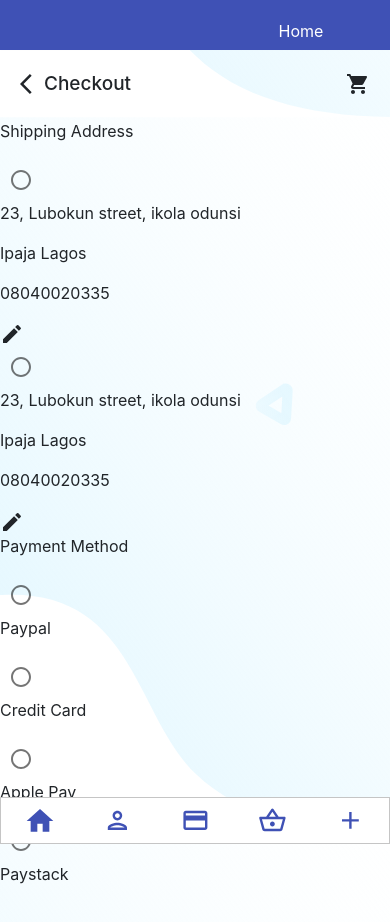
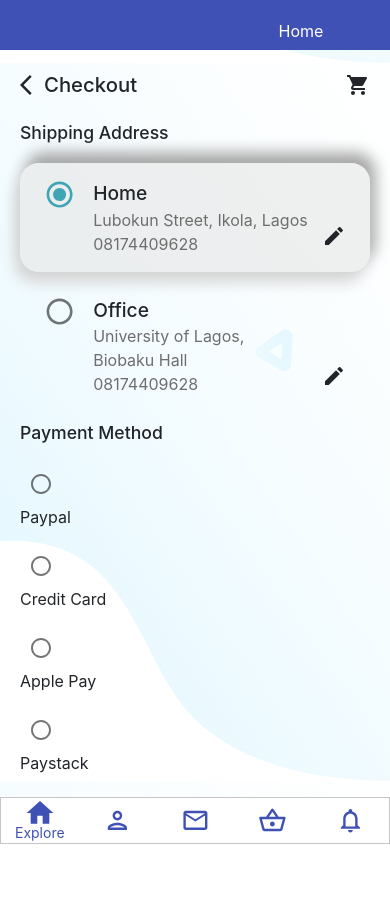
Before and after one commit to lenajeremy/main-tradex-frontend, a React (Create React App) app: page /checkout in a window 390 px wide. Shown: the top 922 px of the page. After the commit the page ends 844 px from the top, so only its background shows below. Built offline with nearby package versions, Linux system fonts and the light colour scheme.

Commit message:
'hellothere'

```diff
--- a/src/components/MainCheckout.jsx
+++ b/src/components/MainCheckout.jsx
@@ -1,13 +1,14 @@
 import React from 'react';
 import { Edit, ArrowBackIos, ShoppingCart } from '@material-ui/icons';
-import { useHistory, Link } from 'react-router-dom';
+import { useHistory } from 'react-router-dom';
 import {Radio} from '@material-ui/core';
 import { motion } from 'framer-motion';
+// import {Typography} from '@material-ui/core';
 
 
 function MainCheckout() {
   const history = useHistory();
-  const [address, setAddress] = React.useState('');
+  const [address, setAddress] = React.useState('home');
   const [paymentMethod, setPaymentMethod] = React.useState('');
 
   return (
@@ -21,20 +22,20 @@ function MainCheckout() {
       </motion.div>
       <div className = 'checkoutAddress'>
         <p className = 'heading'>Shipping Address</p>
-<div className = 'shipping_address'>
-  <Radio onChange = {()=> setAddress('home')} checked = {address === 'home'}/>
-  <p>23, Lubokun street, ikola odunsi</p>
-  <p>Ipaja Lagos</p>
-  <p>08040020335</p>
-  <Edit/>
-</div>
-<div className = 'shipping_address'>
-<Radio onChange = {()=> setAddress('office')} checked = {address === 'office'}/>
-  <p>23, Lubokun street, ikola odunsi</p>
-  <p>Ipaja Lagos</p>
-  <p>08040020335</p>
-  <Edit/>
-</div>
+        <ShippingAddress
+          isActive = {address === 'home'}
+          name = 'Home'
+          location = 'Lubokun Street, Ikola, Lagos'
+          number = '08174409628'
+          editAddress = {value => setAddress(value)}
+        />
+        <ShippingAddress
+          isActive = {address === 'office'}
+          name = 'Office'
+          location = 'University of Lagos, Biobaku Hall'
+          number = '08174409628'
+          editAddress = {value => setAddress(value)}
+        />
         <p className = 'heading'>Payment Method</p>
         <div className = 'payment_method'>
           <Radio onChange = {() => setPaymentMethod('paypal')}  checked = {paymentMethod === 'paypal'}/> <p>Paypal</p>
@@ -48,10 +49,23 @@ function MainCheckout() {
         <div className = 'payment_method'>
           <Radio onChange = {() => setPaymentMethod('paystack')}  checked = {paymentMethod === 'paystack'} /> <p>Paystack</p>
         </div>
-
       </div>
     </form>
   )
 }
 
+
+function ShippingAddress(props){
+ return(
+  <div className = {`shipping_address mb-2 ${props.isActive ? 'active' : ''}`} id = {props.name.toLowerCase()}>
+  <Radio className= 'p-0' onChange = {()=> props.editAddress(props.name.toLowerCase())} checked = {props.isActive}/>
+  <div>
+ <p className = 'place'>{props.name}</p>
+ <p className = 'address'>{props.location}</p>
+    <p className = 'address'>{props.number}</p>
+    <Edit className = 'editSvg'/>
+  </div>
+</div>
+ )
+}
 export default MainCheckout
--- a/src/components/SideBar.jsx
+++ b/src/components/SideBar.jsx
@@ -2,7 +2,7 @@ import React from 'react';
 import { useSelector, useDispatch } from 'react-redux';
 import { Link} from 'react-router-dom';
 import { editSidebar } from '../actions';
-import { CreditCardOutlined, HomeOutlined, PersonOutlined, ShoppingBasketOutlined, Add, Home, Person, ShoppingBasket, CreditCardTwoTone} from '@material-ui/icons';
+import { MailOutline, HomeOutlined, PersonOutlined, ShoppingBasketOutlined, Notifications, NotificationsOutlined, Home, Person, ShoppingBasket, Mail} from '@material-ui/icons';
 import './styles/Sidebar.css';
 
 
@@ -25,10 +25,10 @@ function Sidebar(props) {
       <div className='sideBar__links right active'>
         <div className='top'></div>
         <div className='bottom'></div>
-        {!userDetails.id ? userDetails.userType === 'buyer' ? <Link onClick = {() => dispatch(editSidebar({ value: 'cart' }))} to='/login'><ShoppingBasket/><span className = 'text'>Your Cart</span></Link> :
-        <Link onClick = {() => dispatch(editSidebar({ value: 'store' }))} to={'/login'}><ShoppingBasket/><span className = 'text'>Your Store</span></Link> :
-      userDetails.userType === 'buyer' ? <Link onClick = {() => dispatch(editSidebar({ value: 'cart' }))} to={'/user/' + userDetails.id.toString() + '/cart'}><ShoppingBasket/><span className = 'text'>Your Cart<span className = 'products_length'>{products.length}</span></span></Link> :
-      <Link onClick = {() => dispatch(editSidebar({ value: 'store' }))} to={'/user/' + userDetails.id.toString() + '/store'}><ShoppingBasket/><span className = 'text'>Your Store</span><span className = 'products_length'>{products.length}</span></Link>
+        {!userDetails.id ? userDetails.userType === 'buyer' ? <Link onClick = {() => dispatch(editSidebar({ value: 'cart' }))} to='/login'><ShoppingBasket/><span className = 'text'>Cart</span></Link> :
+        <Link onClick = {() => dispatch(editSidebar({ value: 'store' }))} to={'/login'}><ShoppingBasket/><span className = 'text'>Store</span></Link> :
+      userDetails.userType === 'buyer' ? <Link onClick = {() => dispatch(editSidebar({ value: 'cart' }))} to={'/user/' + userDetails.id.toString() + '/cart'}><ShoppingBasket/><span className = 'text'>Cart<span className = 'products_length'>{products.length}</span></span></Link> :
+      <Link onClick = {() => dispatch(editSidebar({ value: 'store' }))} to={'/user/' + userDetails.id.toString() + '/store'}><ShoppingBasket/><span className = 'text'>Store</span><span className = 'products_length'>{products.length}</span></Link>
         }
       </div>
       )
@@ -37,10 +37,10 @@ function Sidebar(props) {
       <div className='sideBar__links right'>
         <div className='top'></div>
         <div className='bottom'></div>
-        {!userDetails.id ? userDetails.userType === 'buyer' ? <Link onClick = {() => dispatch(editSidebar({ value: 'cart' }))} to='/login'><ShoppingBasketOutlined/><span className = 'text'>Your Cart</span></Link> :
-        <Link onClick = {() => dispatch(editSidebar({ value: 'store' }))} to={'/login'}><ShoppingBasketOutlined/><span className = 'text'>Your Store</span></Link> :
-    userDetails.userType === 'buyer' ? <Link onClick = {() => dispatch(editSidebar({ value: 'cart' }))} to={'/user/' + userDetails.id.toString() + '/cart'}><ShoppingBasketOutlined/><span className = 'text'>Your Cart<span className = 'products_length'>{products.length}</span></span></Link> :
-    <Link onClick = {() => dispatch(editSidebar({ value: 'store' }))} to={'/user/' + userDetails.id.toString() + '/store'}><ShoppingBasketOutlined/><span className = 'text'>Your Store</span><span className = 'products_length'>{products.length}</span></Link>
+        {!userDetails.id ? userDetails.userType === 'buyer' ? <Link onClick = {() => dispatch(editSidebar({ value: 'cart' }))} to='/login'><ShoppingBasketOutlined/><span className = 'text'>Cart</span></Link> :
+        <Link onClick = {() => dispatch(editSidebar({ value: 'store' }))} to={'/login'}><ShoppingBasketOutlined/><span className = 'text'>Store</span></Link> :
+    userDetails.userType === 'buyer' ? <Link onClick = {() => dispatch(editSidebar({ value: 'cart' }))} to={'/user/' + userDetails.id.toString() + '/cart'}><ShoppingBasketOutlined/><span className = 'text'>Cart<span className = 'products_length'>{products.length}</span></span></Link> :
+    <Link onClick = {() => dispatch(editSidebar({ value: 'store' }))} to={'/user/' + userDetails.id.toString() + '/store'}><ShoppingBasketOutlined/><span className = 'text'>Store</span><span className = 'products_length'>{products.length}</span></Link>
         }
       </div>
     )
@@ -56,18 +56,18 @@ function Sidebar(props) {
         <div className={`sideBar__links right ${active === 'profile' ? 'active' : ''}`}>
             <div className='top'></div>
             <div className='bottom'></div>
-          <Link onClick = {() => dispatch(editSidebar({ value: 'profile' }))} to={userDetails.id ? `/user/${userDetails.id}/profile` :'/login'}>{active === 'profile' ? <Person/> : <PersonOutlined/>}<span className = 'text'>Your Profile</span></Link>
+          <Link onClick = {() => dispatch(editSidebar({ value: 'profile' }))} to={userDetails.id ? `/user/${userDetails.id}/profile` :'/login'}>{active === 'profile' ? <Person/> : <PersonOutlined/>}<span className = 'text'>Profile</span></Link>
         </div>
         <div className={`sideBar__links left ${active === 'account' ? 'active' : ''}`}>
             <div className='top'></div>
             <div className='bottom'></div>
-          <Link onClick = {() => dispatch(editSidebar({ value: 'account' }))} to={userDetails.id ? `/user/${userDetails.id}/account` : '/login' }>{active === 'account' ? <CreditCardTwoTone/> :<CreditCardOutlined/>}<span className = 'text'>Your Account</span></Link>
+          <Link onClick = {() => dispatch(editSidebar({ value: 'account' }))} to={userDetails.id ? `/user/${userDetails.id}/account` : '/login' }>{active === 'account' ? <Mail/> :<MailOutline/>}<span className = 'text'>Chats</span></Link>
         </div>
         {userTypeDeterminant()}
-        <div className={`sideBar__links right ${active === 'advertise' ? 'active' : ''}`}>
+        <div className={`sideBar__links right ${active === 'notifications' ? 'active' : ''}`}>
             <div className='top'></div>
             <div className='bottom'></div>
-          <Link onClick = {() => dispatch(editSidebar({ value: 'advertise' }))} to='/core/ads'><Add/><span className = 'text'>Advertise on TradeX</span></Link>
+          <Link onClick = {() => dispatch(editSidebar({ value: 'notifications' }))} to='/notifications'>{active === 'notifications' ? <Notifications/>: <NotificationsOutlined/>}<span className = 'text'>Notfcatns</span></Link>
         </div>
       </div>
     </div>
--- a/src/components/styles/Checkout.css
+++ b/src/components/styles/Checkout.css
@@ -26,7 +26,7 @@
   cursor:pointer;
 }
 .checkout .top p, .product_details .top p, .maincheckout .top p, .cart .top p{
-  font-size: 19px;
+  font-size: 1.27rem;
   margin: 0;
   font-weight: 500;
 }
@@ -108,7 +108,7 @@
   border-radius: 1rem;
 }
 .checkout__button {
-  background: linear-gradient(to right,#a200f5, #3fa5b5 );
+  background: linear-gradient(to right,#532cdf, #3fa5b5 );
   width: 90%;
   position: absolute!important;
   border-radius: 1rem!important;
@@ -152,3 +152,63 @@
 }
 
 /* *****main checkout page styles */
+.checkoutAddress{
+  padding: 0 20px;
+}
+.heading{
+  font-size: 1.1rem;
+  font-weight: 500;
+}
+.shipping_address{
+  transition: all 0.5s ease;
+  position: relative;
+  padding: 2em 3em;
+  border-radius: 1.2rem;
+  display: flex;
+  align-items: flex-start;
+}
+.shipping_address > div{
+  margin-left: 18px;
+  display: flex;
+  flex-direction: column;
+  width: 100%;
+}
+.shipping_address > div svg{
+  display: flex;
+  align-self: flex-end;
+}
+.shipping_address p{
+  margin: 0;
+}
+.shipping_address .address{
+  color: rgb(110, 110, 110);
+  width: 60%;
+}
+.shipping_address .place{
+  font-size: 1.2rem;
+  font-weight: 500;
+}
+.shipping_address.active{
+  background: rgba(230, 230, 230, 0.63);
+  box-shadow: 0 30px 15px rgb(202, 202, 202);
+  box-shadow: -5px 10px 15px lightgray, 5px -10px 15px rgb(161, 161, 161);
+}
+.shipping_address .MuiSvgIcon-root:not(.editSvg){
+  width: 1.3em!important;
+  height: 1.3em!important;
+}
+.shipping_address .editSvg{
+  position: absolute;
+  bottom: 1.5em;
+}
+@media screen and (max-width:600px){
+  .shipping_address{
+    padding: 1em 1.5em;
+  }
+  .shipping_address .address{
+    width: 85%;
+  }
+  .shipping_address .editSvg{
+     bottom: 1em;
+  }
+}
--- a/src/components/styles/Post.css
+++ b/src/components/styles/Post.css
@@ -2,7 +2,6 @@
   border-radius: 10px;
   box-shadow: -2px 2px 5px gray;
   padding: 40px;
-  background: transparent;
   background: rgba(230, 230, 230, 0.63);
 }
 
--- a/src/components/styles/Sidebar.css
+++ b/src/components/styles/Sidebar.css
@@ -79,14 +79,15 @@
   align-items: center;
   background: #007bff;
   color: white;
-  font-size: 1.0rem;
   border-radius: 50%;
+  font-size: 1rem;
   width: 20px;
-  left: 65%;
+  height: 20px;
+  left: 55%;
   justify-content: center;
-  height: 20px;
   display: inline-flex;
   position: absolute;
+  top: -120%;
 }
 .sideBar__links.active .products_length{
   font-weight:normal;
@@ -101,8 +102,9 @@
    z-index: 20;
    border: 1px solid rgb(197, 197, 197);
  }
- .sideBar svg{
+ .sideBar svg, .text{
    color: #3f51b5;
+   transition: all 1s;
  }
  .links{
    flex-direction: row;
@@ -111,7 +113,8 @@
    justify-content: space-around;
  }
  .sideBar__links{
-  /* background: rgb(0, 139, 139); */
+  padding: 0 10px;
+  position: relative;
   height: 100%;
   width: 50px;
   border-radius: 50%;
@@ -128,7 +131,18 @@
  }
  .sideBar__links.active svg{
    width: 2rem;
+   margin-top: -15px;
    height: 2rem;
+  }
+  .sideBar__links.active .text{
+    display: block;
+    font-size: 14px;
+    position: absolute;
+    bottom: 0;
+    left: 0%;
+    text-align: center;
+    width: 100%;
+    font-weight: lighter;
   }
   .sideBar__links a{
     display: flex;
```
Also changed, not shown: src/components/Checkout.jsx (+6 -2 lines), src/components/Post.jsx (+9 -8 lines), src/components/UserProfile.jsx (+4 -5 lines), src/components/styles/Profile.css (+15 -3 lines). Lines whose indentation alone changed are shown as unchanged.
